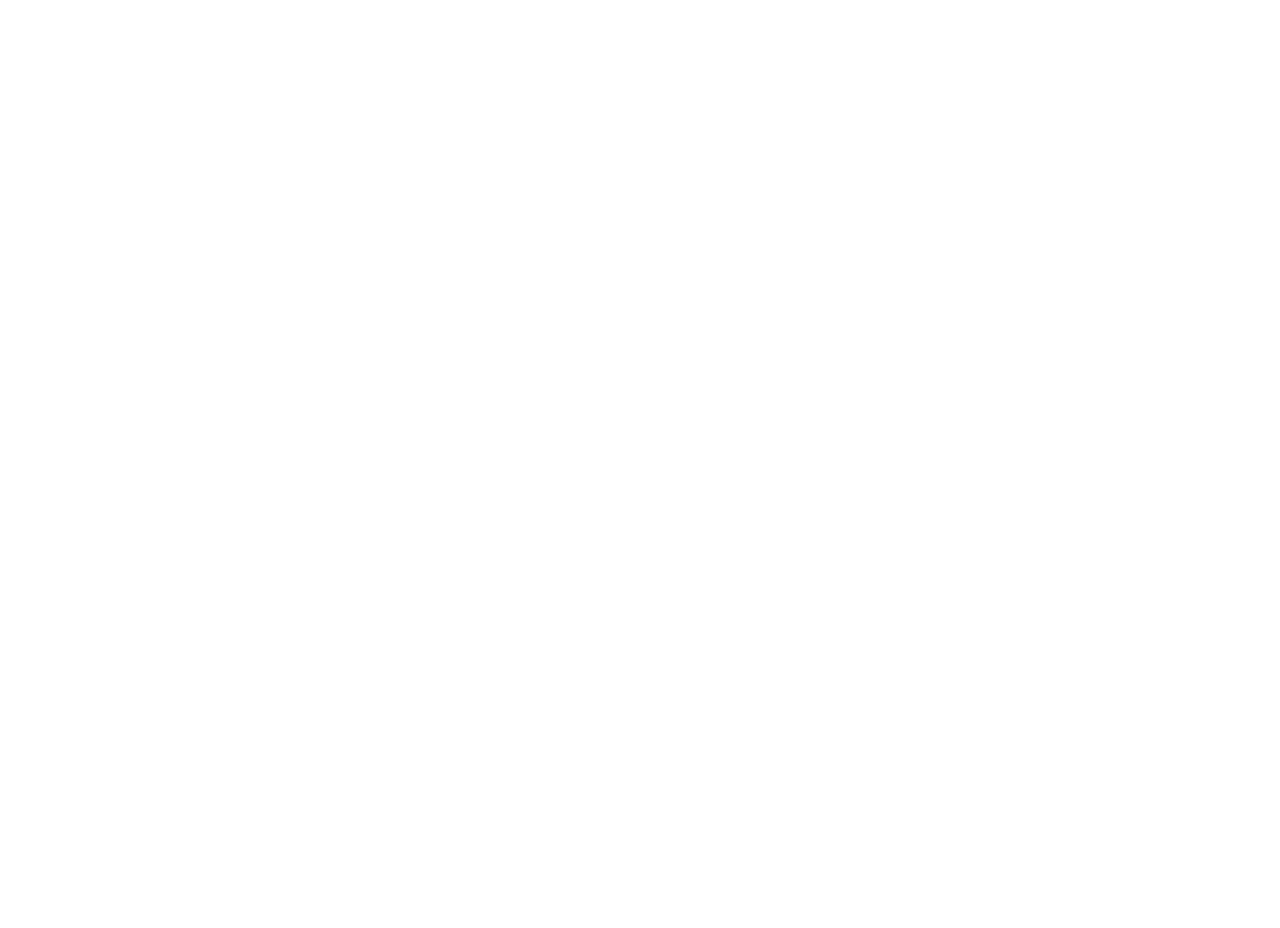
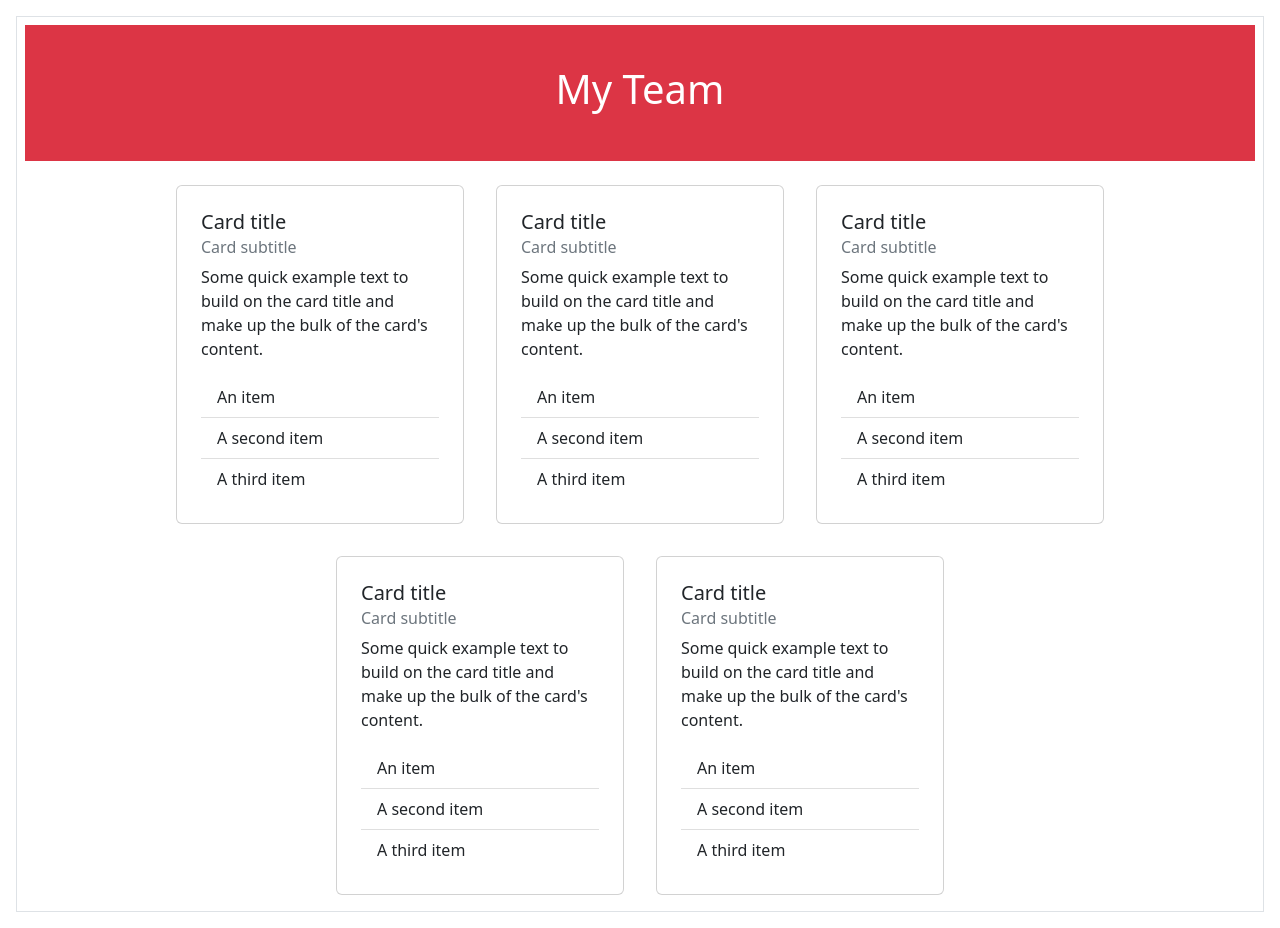
Before and after one commit to ikaera/DreamTeam, a website: page index.html in a window 1280 px wide. Before the commit the page ends 800 px from the top, so only its background shows below. Drawn offline with nearby package versions, Linux system fonts and the light colour scheme.

Commit message:
add bootstap, cards...

```diff
--- a/index.html
+++ b/index.html
@@ -4,7 +4,113 @@
     <meta charset="UTF-8" />
     <meta http-equiv="X-UA-Compatible" content="IE=edge" />
     <meta name="viewport" content="width=device-width, initial-scale=1.0" />
+    <link
+      rel="stylesheet"
+      href="https://cdn.jsdelivr.net/npm/bootstrap@5.2.3/dist/css/bootstrap.min.css"
+      integrity="sha384-rbsA2VBKQhggwzxH7pPCaAqO46MgnOM80zW1RWuH61DGLwZJEdK2Kadq2F9CUG65"
+      crossorigin="anonymous"
+    />
+    <link rel="stylesheet" href="" />
     <title>DreamTeam</title>
   </head>
-  <body></body>
+  <body class="border m-3">
+    <header
+      class="header d-flex justify-content-center p-3 m-2 bg-danger text-white"
+    >
+      <h1 class="main-header p-4">My Team</h1>
+    </header>
+
+    <main class="d-flex flex-wrap justify-content-center">
+      <div class="card d-flex m-3 p-2" style="width: 18rem">
+        <div class="card-body">
+          <h5 class="card-title">Card title</h5>
+          <h6 class="card-subtitle mb-2 text-muted">Card subtitle</h6>
+          <p class="card-text">
+            Some quick example text to build on the card title and make up the
+            bulk of the card's content.
+          </p>
+          <ul class="list-group list-group-flush">
+            <li class="list-group-item">An item</li>
+            <li class="list-group-item">A second item</li>
+            <li class="list-group-item">A third item</li>
+          </ul>
+          <!-- <a href="#" class="card-link">Card link</a> -->
+          <!-- <a href="#" class="card-link">Another link</a> -->
+        </div>
+      </div>
+
+      <div class="card d-flex flex-row m-3 p-2" style="width: 18rem">
+        <div class="card-body">
+          <h5 class="card-title">Card title</h5>
+          <h6 class="card-subtitle mb-2 text-muted">Card subtitle</h6>
+          <p class="card-text">
+            Some quick example text to build on the card title and make up the
+            bulk of the card's content.
+          </p>
+          <ul class="list-group list-group-flush">
+            <li class="list-group-item">An item</li>
+            <li class="list-group-item">A second item</li>
+            <li class="list-group-item">A third item</li>
+          </ul>
+          <!-- <a href="#" class="card-link">Card link</a> -->
+          <!-- <a href="#" class="card-link">Another link</a> -->
+        </div>
+      </div>
+
+      <div class="card d-flex m-3 p-2" style="width: 18rem">
+        <div class="card-body">
+          <h5 class="card-title">Card title</h5>
+          <h6 class="card-subtitle mb-2 text-muted">Card subtitle</h6>
+          <p class="card-text">
+            Some quick example text to build on the card title and make up the
+            bulk of the card's content.
+          </p>
+          <ul class="list-group list-group-flush">
+            <li class="list-group-item">An item</li>
+            <li class="list-group-item">A second item</li>
+            <li class="list-group-item">A third item</li>
+          </ul>
+          <!-- <a href="#" class="card-link">Card link</a> -->
+          <!-- <a href="#" class="card-link">Another link</a> -->
+        </div>
+      </div>
+
+      <div class="card d-flex m-3 p-2" style="width: 18rem">
+        <div class="card-body">
+          <h5 class="card-title">Card title</h5>
+          <h6 class="card-subtitle mb-2 text-muted">Card subtitle</h6>
+          <p class="card-text">
+            Some quick example text to build on the card title and make up the
+            bulk of the card's content.
+          </p>
+          <ul class="list-group list-group-flush">
+            <li class="list-group-item">An item</li>
+            <li class="list-group-item">A second item</li>
+            <li class="list-group-item">A third item</li>
+          </ul>
+          <!-- <a href="#" class="card-link">Card link</a> -->
+          <!-- <a href="#" class="card-link">Another link</a> -->
+        </div>
+      </div>
+      <div class="card d-flex m-3 p-2" style="width: 18rem">
+        <div class="card-body">
+          <h5 class="card-title">Card title</h5>
+          <h6 class="card-subtitle mb-2 text-muted">Card subtitle</h6>
+          <p class="card-text">
+            Some quick example text to build on the card title and make up the
+            bulk of the card's content.
+          </p>
+          <ul class="list-group list-group-flush">
+            <li class="list-group-item">An item</li>
+            <li class="list-group-item">A second item</li>
+            <li class="list-group-item">A third item</li>
+          </ul>
+          <!-- <a href="#" class="card-link">Card link</a> -->
+          <!-- <a href="#" class="card-link">Another link</a> -->
+        </div>
+      </div>
+    </main>
+
+    <footer></footer>
+  </body>
 </html>
```
